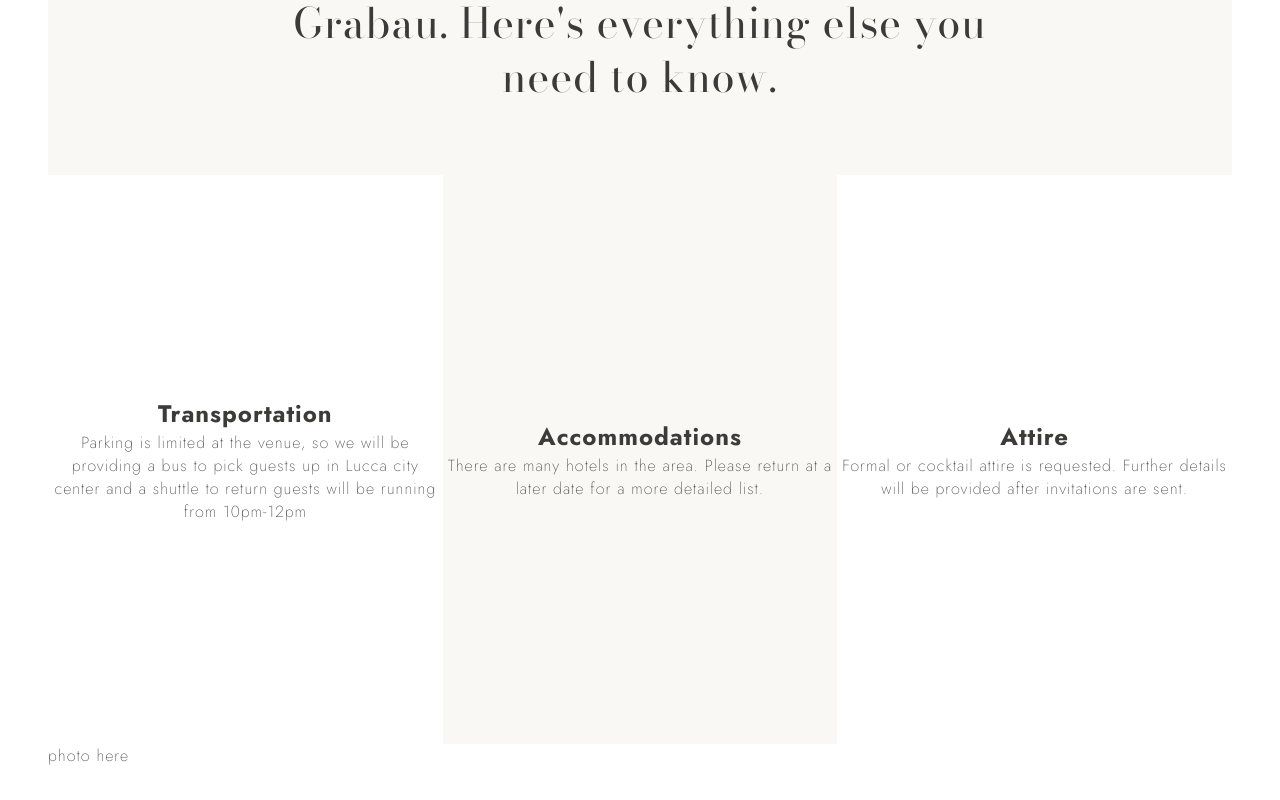
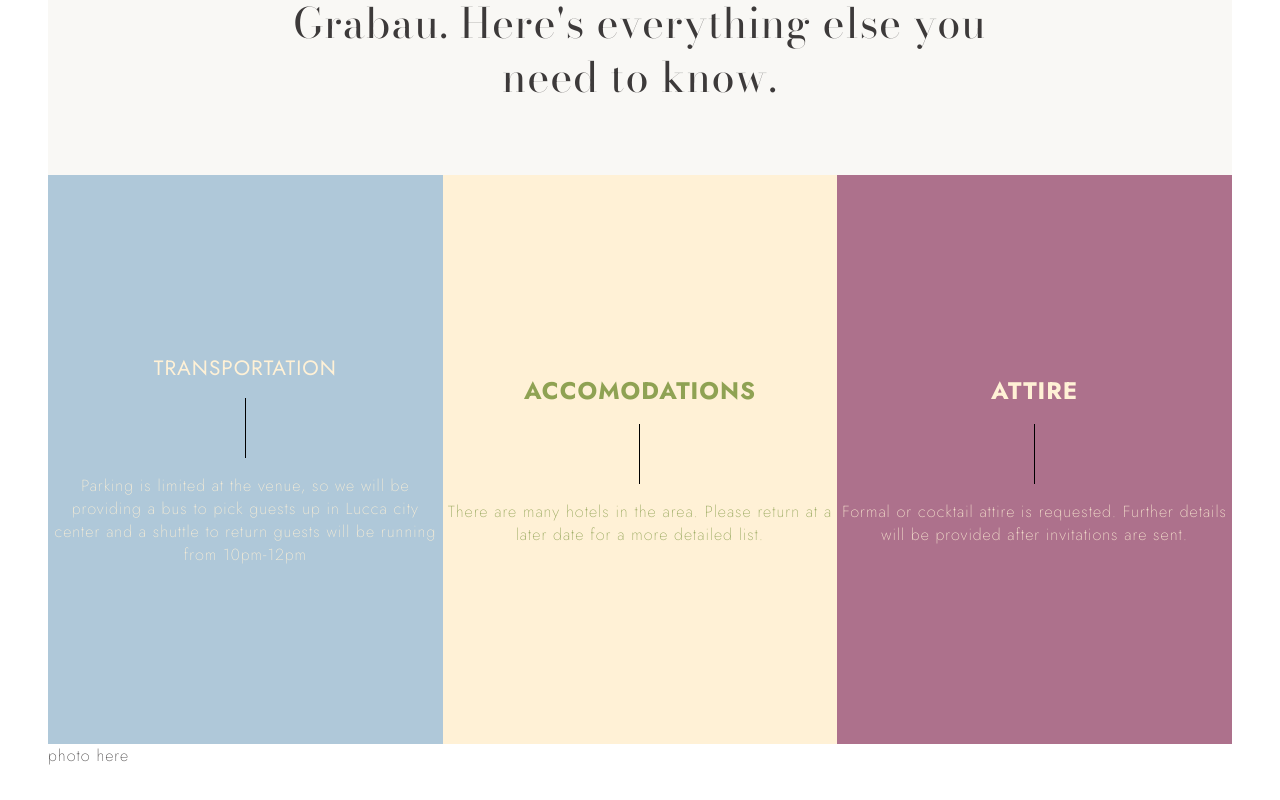
Before and after one commit to ngran4/wedding-site, a React (Create React App) app: page /details in a window 1280 px wide. Shown: the part 442-1242 px from the top of the page. Built offline with nearby package versions, Linux system fonts and the light colour scheme; a web font is replaced by a local one.

Commit message:
style transportation/accomodation/attire blocks

```diff
--- a/src/pages/Details/Details.css
+++ b/src/pages/Details/Details.css
@@ -21,10 +21,10 @@
   background-color: var(--primary-neutral);
 }
 
-.details__container .vl {
+.details__hero .vl {
   width: 1px;
   height: 7rem;
-  background-color: black;
+  color: black;
   margin: 1%;
 }
 
@@ -43,9 +43,28 @@
   line-height: 1.3;
   margin-bottom: 6%;
 }
+.transportation-block .vl {
+  width: 1px;
+  height: 60px;
+  color: #fff1d6;
+}
+
+.accomodation-block .vl {
+  width: 1px;
+  height: 60px;
+  color: #fff1d6;
+}
+
+.attire-block .vl {
+  width: 1px;
+  height: 60px;
+  color: #fff1d6;
+}
 
 .transportation-block {
   grid-area: transportation-block;
+  background-color: #afc8d9;
+  color: #fff1d6;
   display: flex;
   flex-direction: column;
   justify-content: center;
@@ -53,9 +72,15 @@
   text-align: center;
 }
 
+.transportation-block h2 {
+  font-weight: 400;
+  font-size: 1.3rem;
+}
+
 .accomodation-block {
   grid-area: accomodation-block;
-  background-color: var(--primary-neutral);
+  background-color: #fff1d6;
+  color: #8fa253;
   display: flex;
   flex-direction: column;
   justify-content: center;
@@ -65,6 +90,8 @@
 
 .attire-block {
   grid-area: attire-block;
+  background-color: #ad718c;
+  color: #fff1d6;
   display: flex;
   flex-direction: column;
   justify-content: center;
--- a/src/pages/Details/Details.jsx
+++ b/src/pages/Details/Details.jsx
@@ -14,7 +14,8 @@ const Details = () => {
           </h3>
         </div>
         <div className="transportation-block">
-          <h2>Transportation</h2>
+          <h2>TRANSPORTATION</h2>
+          <div className="vl"></div>
           <p>
             Parking is limited at the venue, so we will be providing a bus to
             pick guests up in Lucca city center and a shuttle to return guests
@@ -22,14 +23,16 @@ const Details = () => {
           </p>
         </div>
         <div className="accomodation-block">
-          <h2>Accommodations</h2>
+          <h2>ACCOMODATIONS</h2>
+          <div className="vl"></div>
           <p>
             There are many hotels in the area. Please return at a later date for
             a more detailed list.
           </p>
         </div>
         <div className="attire-block">
-          <h2>Attire</h2>
+          <h2>ATTIRE</h2>
+          <div className="vl"></div>
           <p>
             Formal or cocktail attire is requested. Further details will be
             provided after invitations are sent.
```
